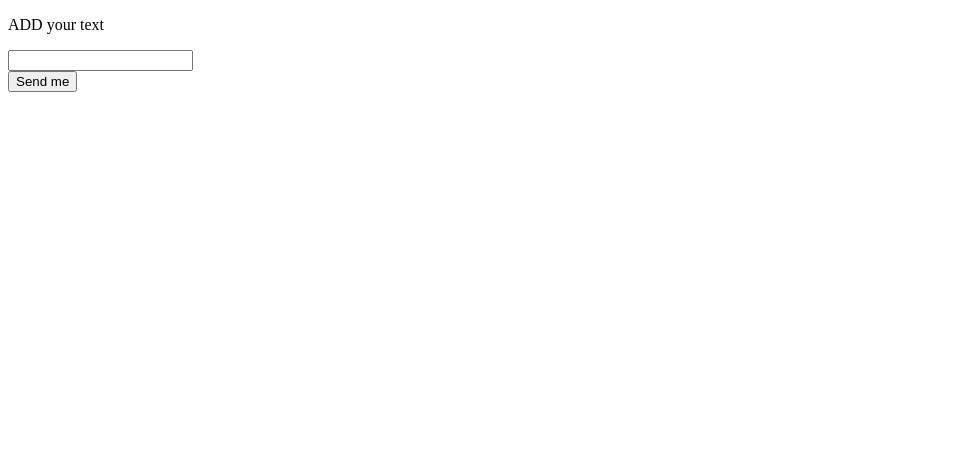
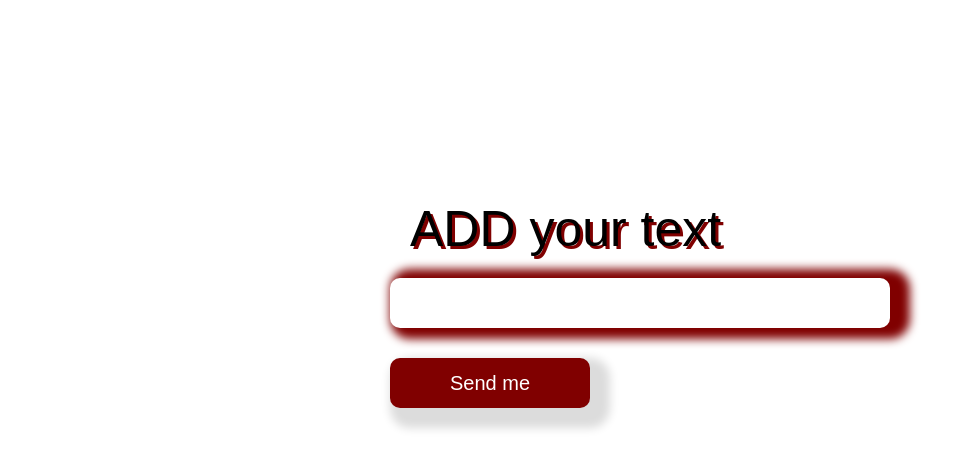
Before and after one commit to MahsumaRezai/image_game, a website: page index.html in a window 1280 px wide. Shown: the whole page, without its empty margins (0-972 px from the left). Drawn offline with Linux system fonts and the light colour scheme.

Commit message:
last commit for this

```diff
--- a/index.html
+++ b/index.html
@@ -11,16 +11,15 @@
 </head>
 
 <body>
-    <div>
+    <div class="content">
         <form>
             <div>
-                <p>ADD your text</p>
-                <input type="text" id="input">
+                <p class="text">ADD your text</p>
+                <input type="text" id="input" class="input">
             </div>
-            <div>
-                <button type="submit" id="btn" onclick="text()">Send me</button>
+            <div class="btn">
+                <button type="submit" id="btn" onclick="text()" class="buton">Send me</button>
             </div>
-
         </form>
 
 
--- a/javascript/app.js
+++ b/javascript/app.js
@@ -3,17 +3,16 @@ const text = () => {
     if (input == "") {
         var x = document.createElement("IMG");
         x.setAttribute("src", "./imag/images_two.jpg");
-        x.setAttribute("width", "304");
-        x.setAttribute("height", "228");
         x.setAttribute("alt", "The Pulpit Rock");
         document.body.appendChild(x);
 
     }
-
-
-
-
-
-
+    else if (input != "") {
+        var x = document.createElement("IMG");
+        x.setAttribute("src", "./imag/image_one.jpg");
+        x.setAttribute("alt", "The Pulpit Rock");
+        document.body.appendChild(x);
+    }
+    setInterval(text, 2000)
 }
 text()
--- a/scss/main.scss
+++ b/scss/main.scss
@@ -0,0 +1,42 @@
+*{
+    padding:0;
+    margin: 0;
+    box-sizing:border-box;
+}
+body{
+    display: flex;
+    flex-direction: column;
+    justify-content: center;
+    align-items: center;
+    margin: 0% auto;
+    gap:30px
+}
+.input {
+    width: 500px;
+    height: 50px;
+    margin-top: 20px;
+    margin-bottom: 30px;
+    border: none;
+    border-radius: 10px;
+    box-shadow:  10px 1px 10px 10px maroon;
+
+}
+.text {
+    font-family: sans-serif;
+    font-size: 50px;
+     text-shadow:3px 3px maroon;
+     margin-top: 200px;
+     padding-left: 20px;
+
+
+}
+.buton {
+    width: 200px;
+    height: 50px; border: none;
+    border-radius: 10px;
+    background: maroon;
+    color: white;
+    font-size: 20px;
+    box-shadow: 10px 10px 10px 10px gainsboro;
+
+}
```
Also changed, not shown: css/style.css.
